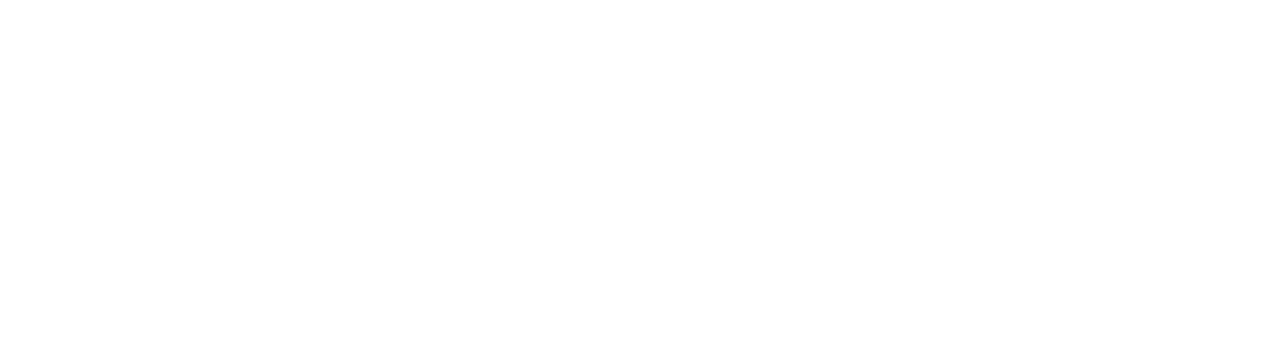
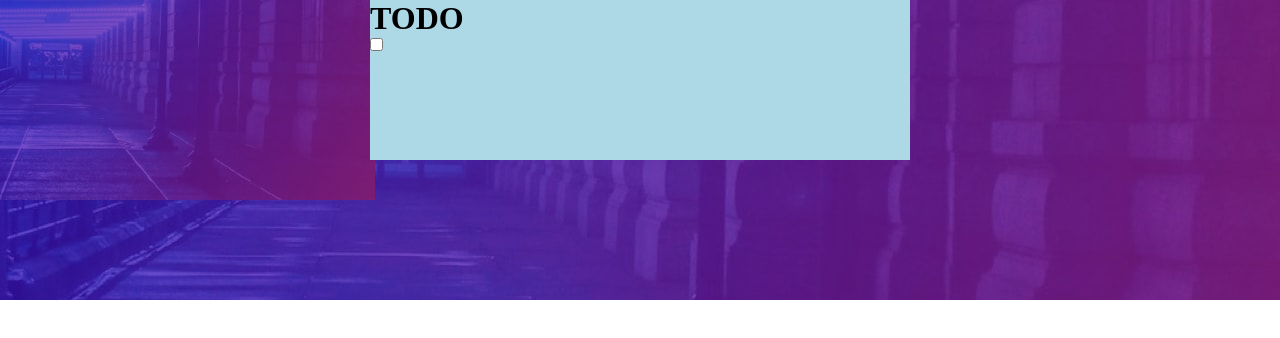
Before and after one commit to hassanahmadp/todo-fem, a plain HTML site: page index.html in a window 1280 px wide. Drawn offline with Linux system fonts and the light colour scheme.

Commit message:
just started

```diff
--- a/css/styles.scss
+++ b/css/styles.scss
@@ -0,0 +1,40 @@
+* {
+  margin: 0;
+  padding: 0;
+  box-sizing: border-box;
+
+  &::-webkit-scrollbar {
+    width: 5px;
+  }
+
+  &::-webkit-scrollbar-track {
+    background: transparent;
+  }
+
+  &::-webkit-scrollbar-thumb {
+    border-radius: 15px;
+    background: rgba(154, 154, 154, 1);
+    border: none;
+  }
+}
+
+.bodyClone {
+  overflow-x: hidden;
+  width: 100vw;
+  height: 100vh;
+  position: relative;
+}
+
+.container-main {
+  height: 10rem;
+  background: lightblue;
+  margin: 0 auto;
+  position: relative;
+  max-width: 540px;
+}
+
+.bg-img {
+  position: absolute;
+  top: 0;
+  left: 0;
+}
--- a/index.html
+++ b/index.html
@@ -0,0 +1,23 @@
+<!DOCTYPE html>
+<html lang="en">
+  <head>
+    <meta charset="UTF-8" />
+    <meta http-equiv="X-UA-Compatible" content="IE=edge" />
+    <meta name="viewport" content="width=device-width, initial-scale=1.0" />
+    <title>TODO</title>
+    <link rel="icon" href="./images/favicon-32x32.png" />
+    <link rel="stylesheet" href="./css/styles.css" />
+  </head>
+  <body>
+    <div class="bodyClone">
+      <img class="bg-img bg-desktop bg-desktop-light" src="./images/bg-desktop-light.jpg" alt="" class="bg-img" />
+      <img class="bg-img bg-desktop bg-desktop-dark" src="./images/bg-desktop-dark.jpg" alt="" class="bg-img" />
+      <img class="bg-img bg-mobile bg-mobile-light" src="./images/bg-mobile-light.jpg" alt="" class="bg-img" />
+      <img class="bg-img bg-mobile bg-mobile-dark" src="./images/bg-mobile-dark.jpg" alt="" class="bg-img" />
+      <div class="container-main">
+        <h1>TODO</h1>
+        <input type="checkbox" name="mode" id="" />
+      </div>
+    </div>
+  </body>
+</html>
```
Also changed, not shown: css/styles.css, images/coming-soon.jpg (added), 1 other file.
